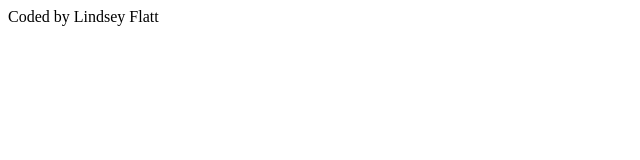
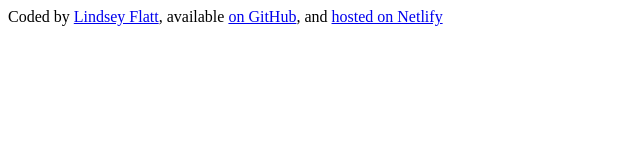
Before and after one commit to liflatt/shecodes-plus-project, a plain HTML site: page index.html in a window 1280 px wide. Shown: the whole page, without its empty margins (0-640 px from the left). Drawn offline with Linux system fonts and the light colour scheme.

Commit message:
Added links to footer

```diff
--- a/index.html
+++ b/index.html
@@ -6,6 +6,16 @@
     <title>Weather</title>
   </head>
   <body>
-    <footer>Coded by Lindsey Flatt</footer>
+    <footer>
+      Coded by
+      <a href="https://github.com/liflatt" target="_blank">Lindsey Flatt</a>,
+      available
+      <a href="https://github.com/liflatt/shecodes-plus-project" target="_blank"
+        >on GitHub</a
+      >, and
+      <a href="https://lf-weather.netlify.app/" target="_blank"
+        >hosted on Netlify</a
+      >
+    </footer>
   </body>
 </html>
```
